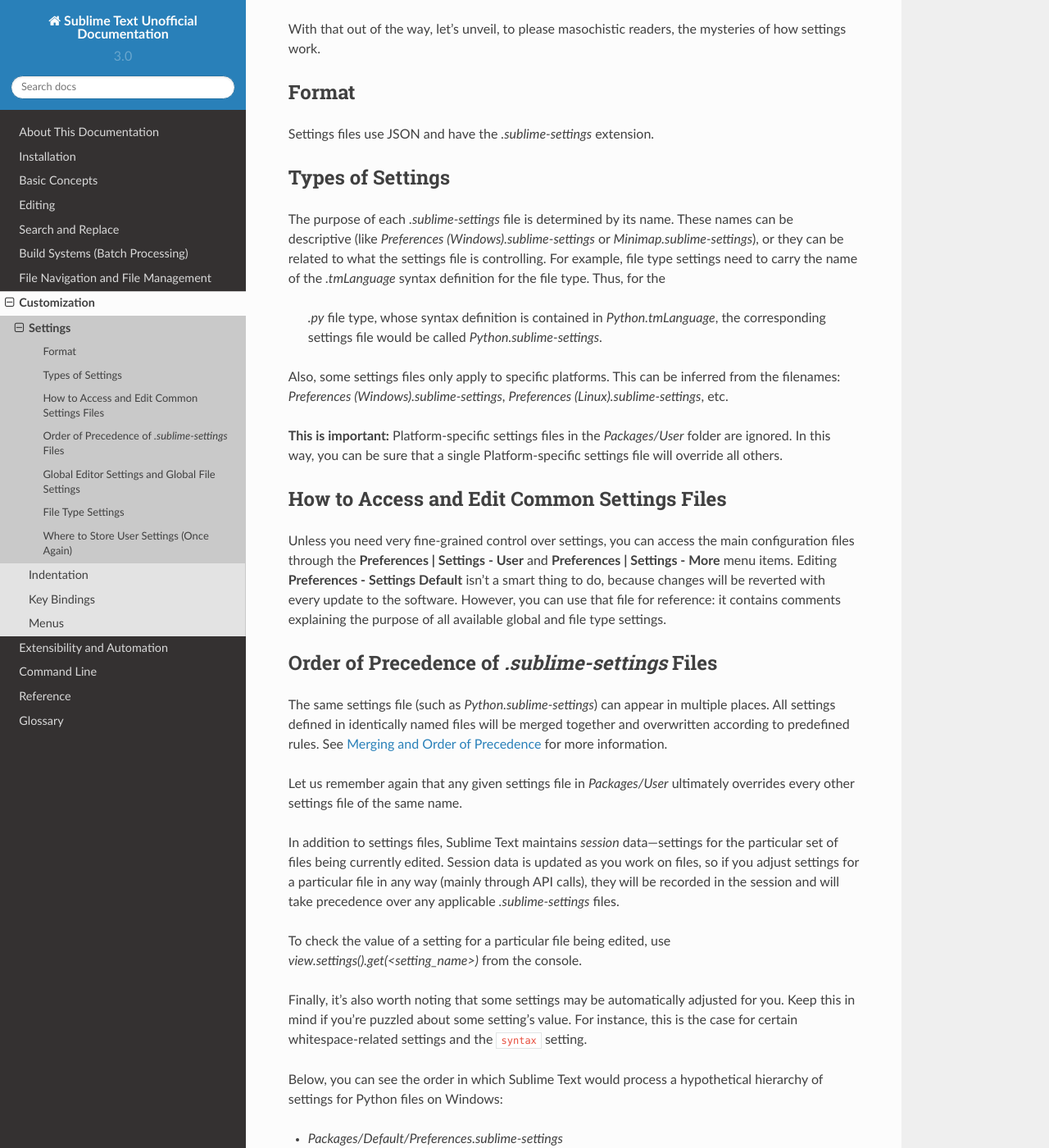
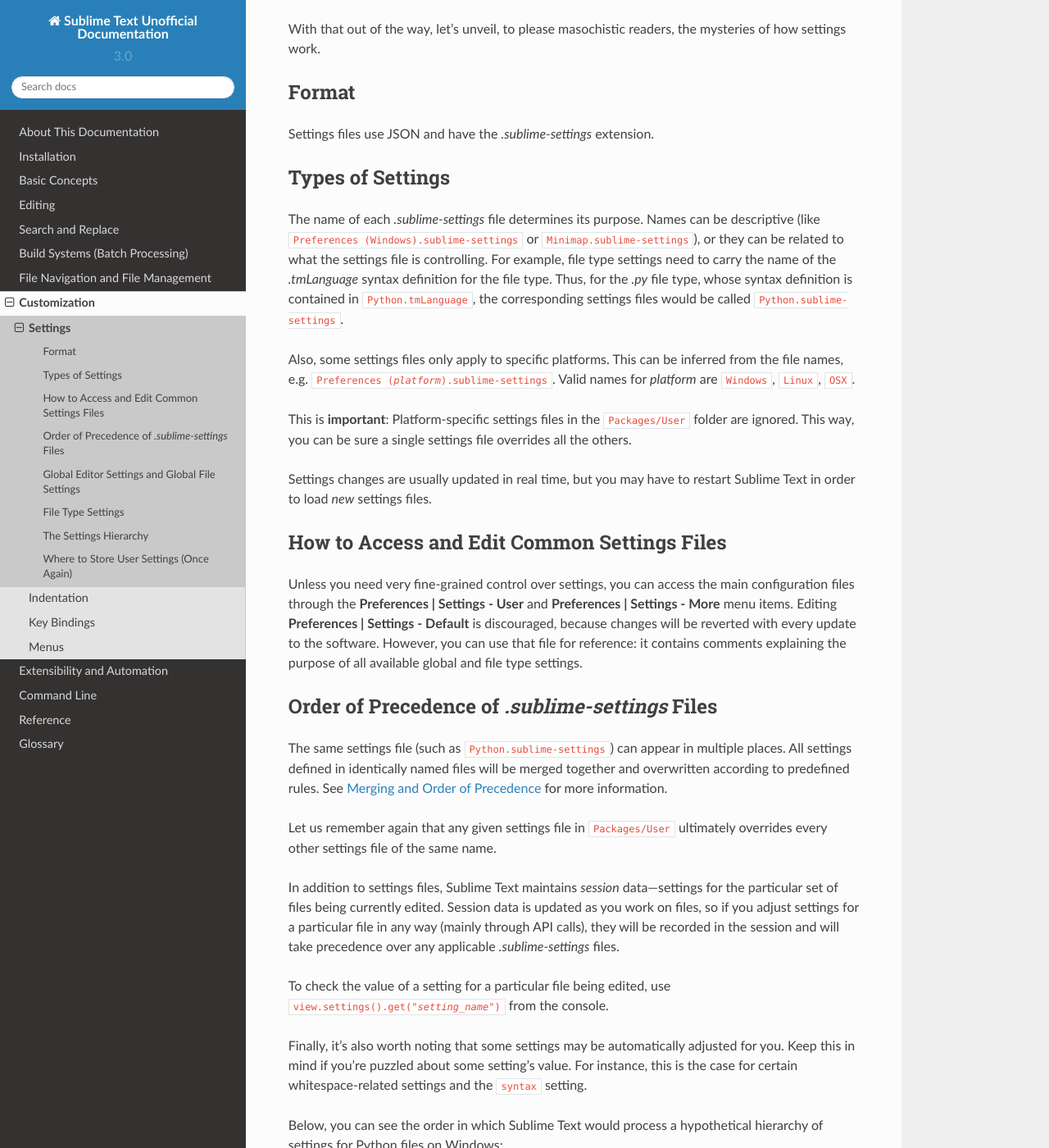
Before and after one commit to guillermooo/sublime-undocs, a Sphinx documentation site: the page built from source/customization/settings.rst, in a window 1280 px wide and 1400 px high, scrolled down 280 px. Shown: the whole window at 82% size. Built offline with Sphinx 7.4.7 and the Read the Docs theme 2.0.0, drawn with Linux system fonts in a browser that asks for light colours; some of the changed text lies outside the part shown.

Commit message:
Fixes to settings
Reuses: ec8e081ee154d107099567a32bcb0573a882f5aa

```diff
--- a/source/customization/settings.rst
+++ b/source/customization/settings.rst
@@ -22,44 +22,49 @@
 Types of Settings
 =================
 
-The purpose of each *.sublime-settings* file is determined by its name. These
-names can be descriptive (like *Preferences (Windows).sublime-settings*
-or *Minimap.sublime-settings*), or they can be related to what the settings
-file is controlling. For example, file type settings need to carry the name
-of the *.tmLanguage* syntax definition for the file type. Thus, for the
- *.py* file type, whose syntax definition is contained in *Python.tmLanguage*,
- the corresponding settings file would be called *Python.sublime-settings*.
+The name of each *.sublime-settings* file determines its purpose. Names
+can be descriptive (like :file:`Preferences (Windows).sublime-settings` or
+:file:`Minimap.sublime-settings`), or they can be related to what the settings
+file is controlling. For example, file type settings need to carry the name of
+the *.tmLanguage* syntax definition for the file type. Thus, for the *.py* file
+type, whose syntax definition is contained in :file:`Python.tmLanguage`, the
+corresponding settings files would be called :file:`Python.sublime-settings`.
+
+.. XXX does this also work for custom .sublime-settings files?
 
 Also, some settings files only apply to specific platforms. This can be
-inferred from the filenames: *Preferences (Windows).sublime-settings*,
-*Preferences (Linux).sublime-settings*, etc.
+inferred from the file names, e.g.
+:file:`Preferences ({platform}).sublime-settings`. Valid names for *platform*
+are ``Windows``, ``Linux``, ``OSX``.
 
-**This is important:** Platform-specific settings files in the *Packages/User*
-folder are ignored. In this way, you can be sure that a single Platform-specific
-settings file will override all others.
+This is **important**: Platform-specific settings files in the
+:file:`Packages/User` folder are ignored. This way, you can be sure a single
+settings file overrides all the others.
+
+Settings changes are usually updated in real time, but you may have to restart
+Sublime Text in order to load *new* settings files.
 
 
 How to Access and Edit Common Settings Files
 ============================================
 
-Unless you need very fine-grained control over settings, you can access the main
-configuration files through the **Preferences | Settings - User** and
-**Preferences | Settings - More** menu items. Editing **Preferences - Settings Default**
-isn't a smart thing to do, because changes will be reverted with every update
-to the software. However, you can use that file for reference: it contains comments
-explaining the purpose of all available global and file type settings.
+Unless you need very fine-grained control over settings, you can access the
+main configuration files through the **Preferences | Settings - User** and
+**Preferences | Settings - More** menu items. Editing **Preferences | Settings
+- Default** is discouraged, because changes will be reverted with every update
+to the software. However, you can use that file for reference: it contains comments explaining the purpose of all available global and file type settings.
 
 
 Order of Precedence of *.sublime-settings* Files
 ==================================================
 
-The same settings file (such as *Python.sublime-settings*) can appear in multiple
-places. All settings defined in identically named files will be merged together
-and overwritten according to predefined rules. See
+The same settings file (such as :file:`Python.sublime-settings`) can appear in
+multiple places. All settings defined in identically named files will be merged
+together and overwritten according to predefined rules. See
 :ref:`merging-and-order-of-precedence` for more information.
 
-Let us remember again that any given settings file in *Packages/User* ultimately
-overrides every other settings file of the same name.
+Let us remember again that any given settings file in :file:`Packages/User`
+ultimately overrides every other settings file of the same name.
 
 In addition to settings files, Sublime Text maintains *session* data---settings
 for the particular set of files being currently edited. Session data is updated
@@ -86,15 +91,17 @@
 - Session data for the current file
 - Auto adjusted settings
 
+See `The Settings Hierarchy`_ for a full example of the order of precedence.
+
 
 Global Editor Settings and Global File Settings
 ===============================================
 
-These settings are stored in *Preferences.sublime-settings* and
-*Preferences (<platform>).sublime-settings* files. The defaults can be
-found in *Packages/Default*.
+These settings are stored in :file:`Preferences.sublime-settings` and
+:file:`Preferences ({platform}).sublime-settings` files. The defaults can be
+found in :file:`Packages/Default`.
 
-Valid names for *<platform>* are ``Linux``, ``OSX``, and ``Windows``.
+Valid names for *platform* are ``Windows``, ``Linux``, ``OSX``.
 
 
 File Type Settings
@@ -102,22 +109,45 @@
 
 If you want to target a specific file type, name the *.sublime-settings* file
 after the file type's syntax definition. For example, if our syntax definition
-was called *Python.tmLanguage*, we'd need to call our settings file
-*Python.sublime-settings*.
++was called :file:`Python.tmLanguage`, we'd need to call our settings file
+`Python.sublime-settings`.
+
+.. XXX does the tmLanguage's "name" key have any effect on this?
 
 Settings files for specific file types usually live in packages, like
-*Packages/Python*, but there can be multiple settings files in separate
++:file:`Packages/Python`, but there can be multiple settings files in separate
 locations for the same file type.
 
 Similarly to global settings, one can establish platform-specific settings for
-file types. For example, *Python (Linux).sublime-settings* would be
+file types. For example, :file:`Python (Linux).sublime-settings` would only be
 consulted only under Linux.
 
-Also, let us stress that, under *Packages/User*, only *Python.sublime-settings*
-would be read, but not any *Python (<platform>).sublime-settings* variants.
+Also, let us emphasize that under :file:`Pakages/User` only
+:file:`Python.sublime-settings` would be read, but not any
+:file:`Python ({platform}).sublime-settings` variant.
 
 Regardless of its location, any file-type-specific settings file has precedence
-over every global settings file affecting the file type.
+over a global settings file affecting file types.
+
+
+The Settings Hierarchy
+======================
+
+Below, you can see the order in which Sublime Text would process a
+hypothetical hierarchy of settings for Python files on Windows:
+
+- :file:`Packages/Default/Preferences.sublime-settings`
+- :file:`Packages/Default/Preferences (Windows).sublime-settings`
+- :file:`Packages/AnyOtherPackage/Preferences.sublime-settings`
+- :file:`Packages/AnyOtherPackage/Preferences (Windows).sublime-settings`
+- :file:`Packages/User/Preferences.sublime-settings`
+- :file:`Packages/Python/Python.sublime-settings`
+- :file:`Packages/Python/Python (Windows).sublime-settings`
+- :file:`Packages/User/Python.sublime-settings`
+- Session data for the current file
+- Auto-adjusted settings
+
+.. XXX Where are project-specific settings?
 
 
 Where to Store User Settings (Once Again)
@@ -125,4 +155,4 @@
 
 Whenever you want to save settings, especially if they should be preserved
 between software updates, place the corresponding *.sublime-settings* file in
-*Packages/User*.
+:file:`Packages/User`.
```
Also changed, not shown: other parts of source/customization/settings.rst (+1 -1 lines), source/reference/settings.rst (+20 -13 lines).
